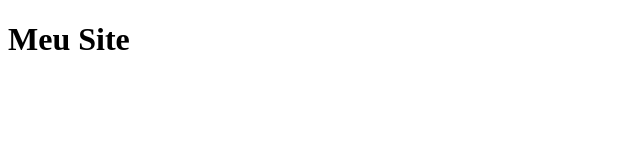
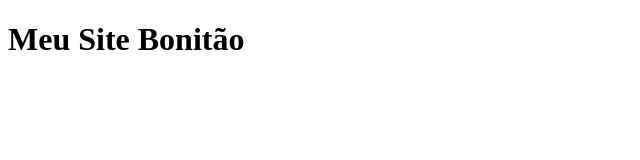
Before and after one commit to Samuel-Vitor-dev/testarquivos, a plain HTML site: page index.html in a window 1280 px wide. Shown: the whole page, without its empty margins (0-640 px from the left). Drawn offline with Linux system fonts and the light colour scheme.

Commit message:
alterando título do site

```diff
--- a/index.html
+++ b/index.html
@@ -6,6 +6,6 @@
     <title>Meu Site</title>
 </head>
 <body>
-    <h1>Meu Site</h1>
+    <h1>Meu Site Bonitão</h1>
 </body>
 </html>
```
